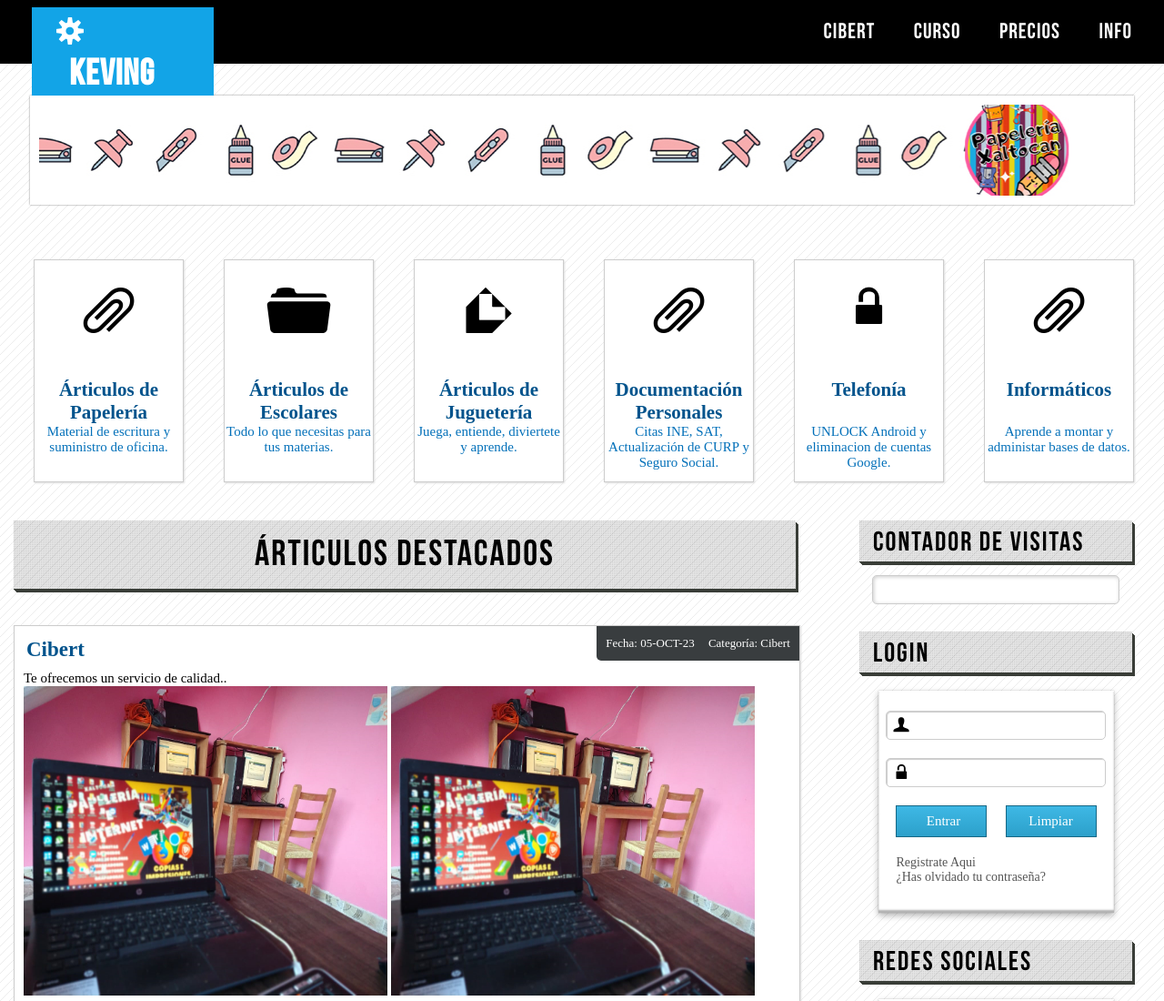
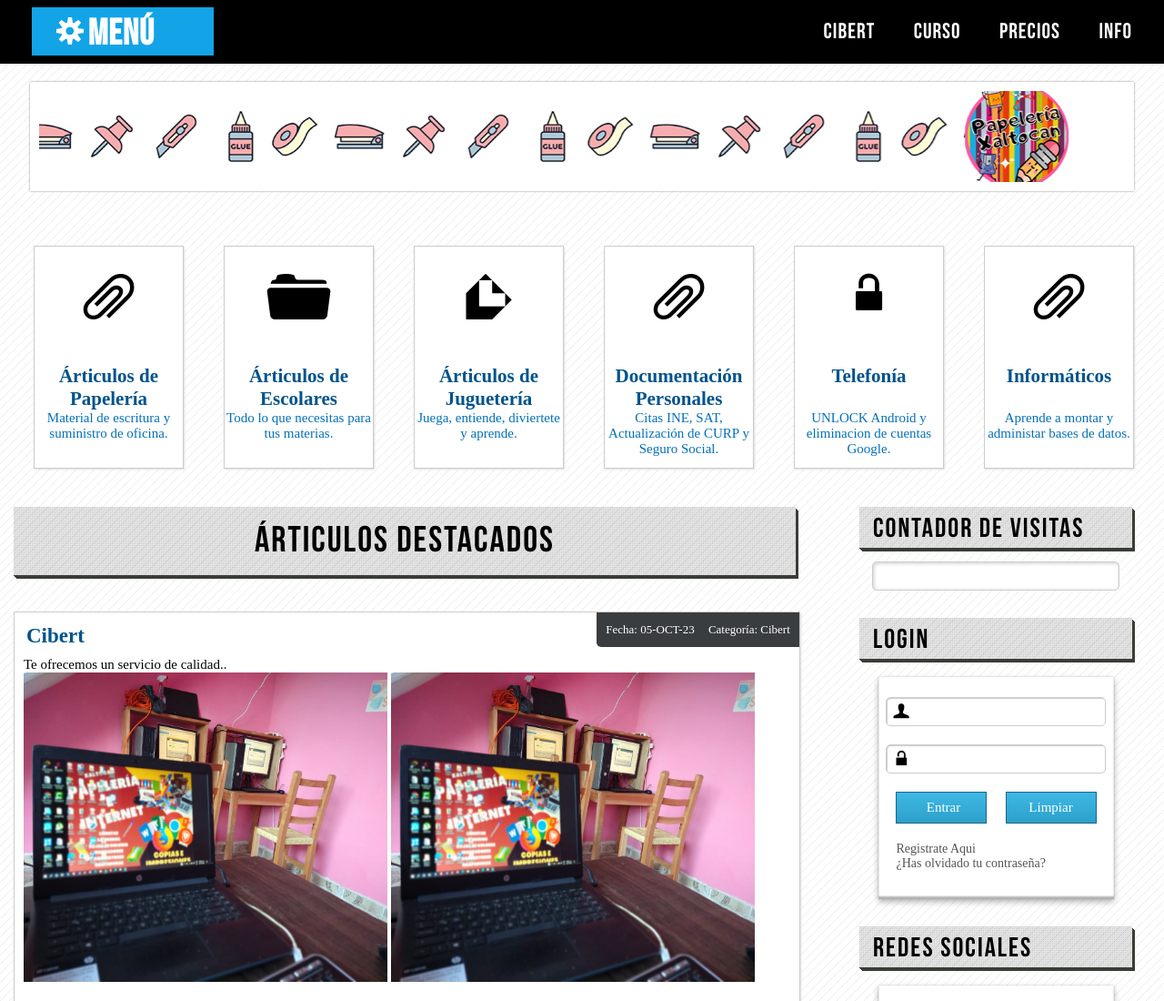
Before and after one commit to kevingalberto/papeleriaxaltocan, a plain HTML site: page index.html in a window 1280 px wide. Shown: the top 1100 px of the page at 91% size. Drawn offline with Linux system fonts and the light colour scheme.

Commit message:
cambio hecho

```diff
--- a/index.html
+++ b/index.html
@@ -14,7 +14,7 @@
             <div class="wrap">
                 <div id="logo">
                     <span class="gear">S</span>
-                    <h3>keving</h3>
+                    <h3>MENÚ</h3>
                 </div>
                 <nav id="menu">
                     <ul>
```
